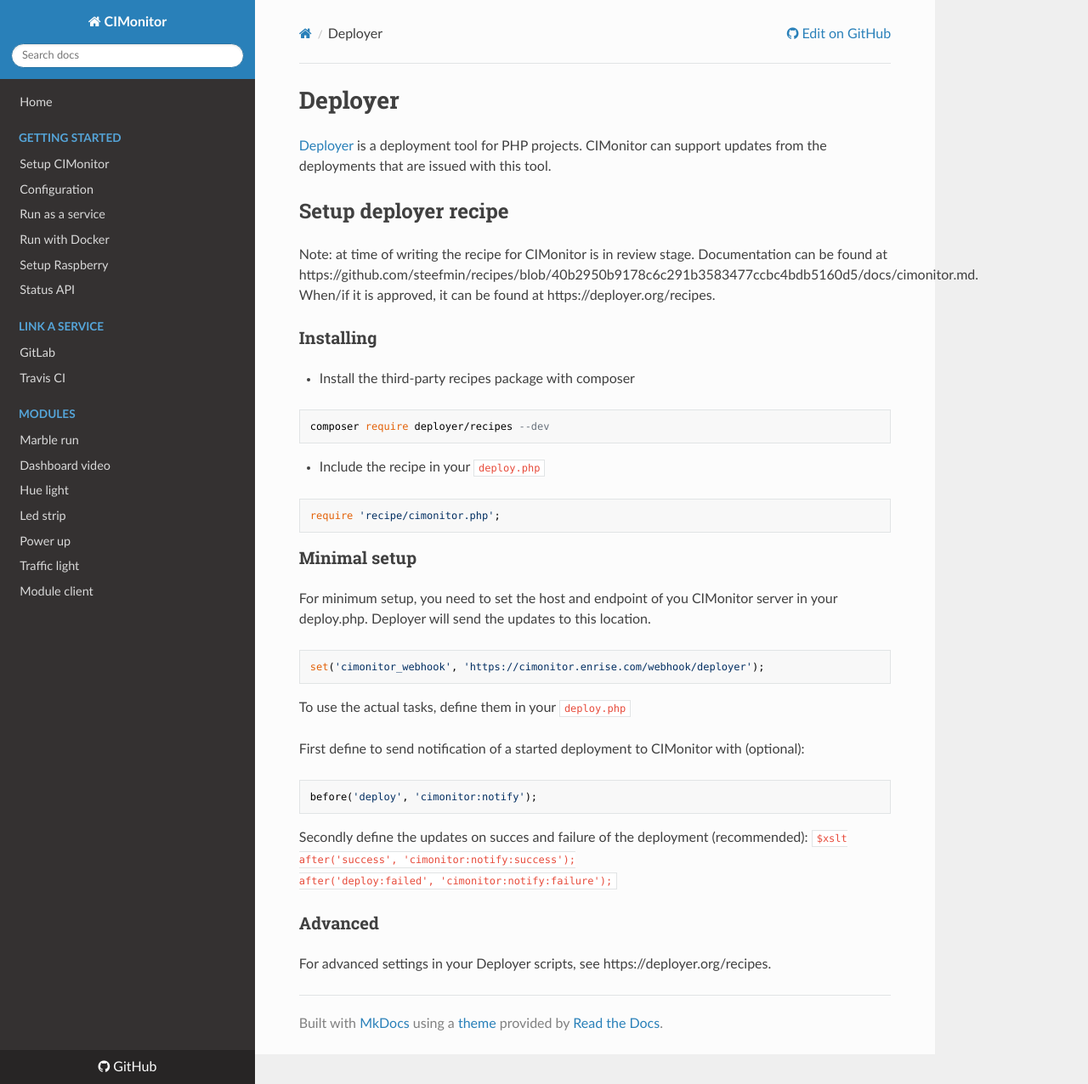
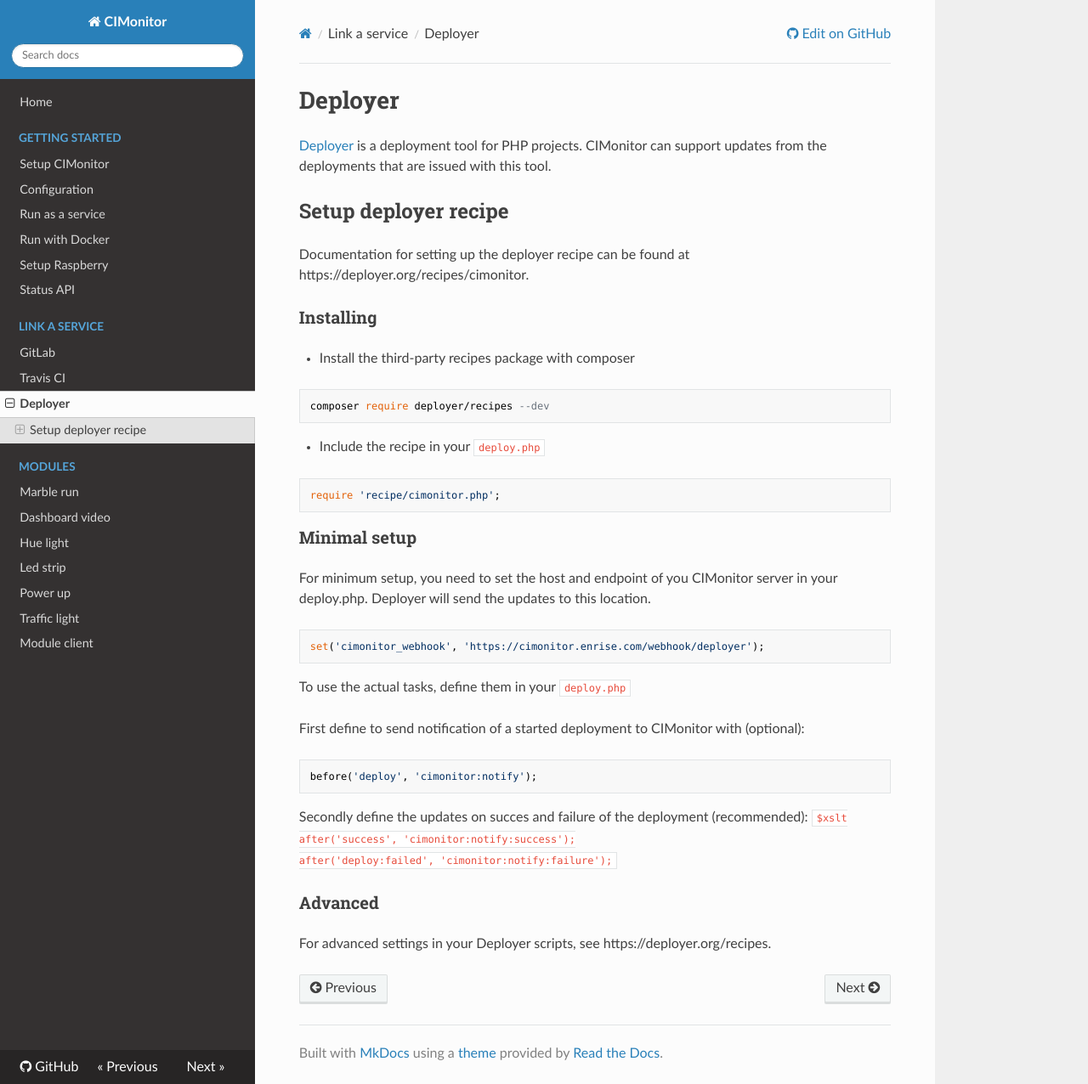
Before and after one commit to FuturePortal/CIMonitor, an MkDocs documentation site: the page built from docs/services/Deployer.md, in a window 1280 px wide and 1276 px high. Shown: the whole window at 85% size. Built offline with MkDocs 1.6.1, drawn with Linux system fonts in a browser that asks for light colours; nearby versions of some CDN libraries; old or Windows-style settings are respelled for this version of MkDocs.

Commit message:
improves documentation

```diff
--- a/docs/services/Deployer.md
+++ b/docs/services/Deployer.md
@@ -5,9 +5,7 @@
 
 ## Setup deployer recipe
 
-Note: at time of writing the recipe for CIMonitor is in review stage. Documentation can be found at
-https://github.com/steefmin/recipes/blob/40b2950b9178c6c291b3583477ccbc4bdb5160d5/docs/cimonitor.md. When/if it is
-approved, it can be found at https://deployer.org/recipes.
+Documentation for setting up the deployer recipe can be found at https://deployer.org/recipes/cimonitor.
 
 ### Installing
 
--- a/mkdocs.yml
+++ b/mkdocs.yml
@@ -15,6 +15,7 @@
     - Link a service:
           - GitLab: services/GitLab.md
           - Travis CI: services/Travis-CI.md
+          - Deployer: services/Deployer.md
     - Modules:
           - Marble run: modules/marble-run.md
           - Dashboard video: modules/dashboard-video.md
```
